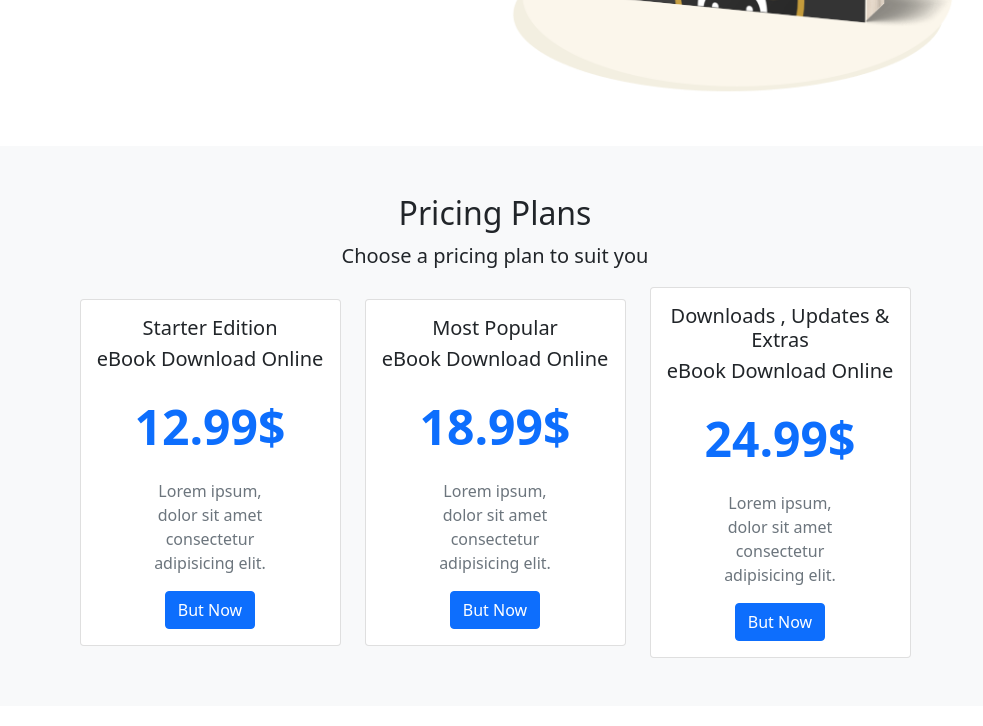
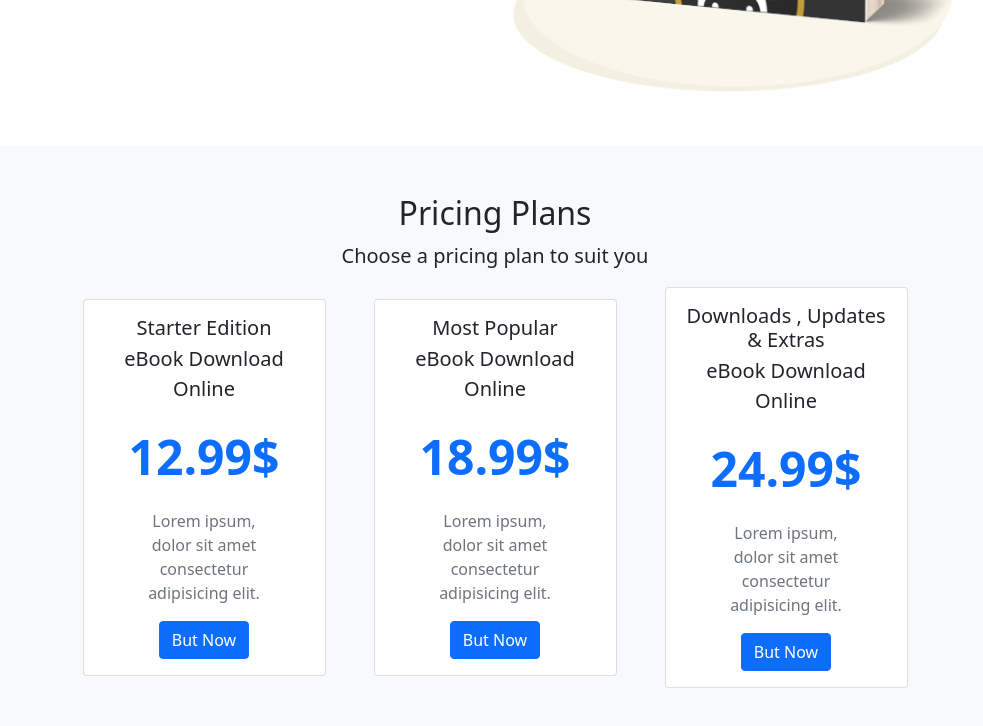
Before and after one commit to ZeyadTarekk/Bootstrap-Learning, a plain HTML site: page First Website/index.html in a window 1280 px wide. Shown: the part 516-1242 px from the top of the page, without its empty margins (145-1128 px from the left). Drawn offline with nearby package versions, Linux system fonts and the light colour scheme.

Commit message:
Adding gap

```diff
--- a/First Website/index.html
+++ b/First Website/index.html
@@ -86,7 +86,7 @@
         <div class="text-center">
           <h2>Pricing Plans</h2>
           <p class="lead text-muter">Choose a pricing plan to suit you</p>
-          <div class="row justify-content-center align-items-center">
+          <div class="row g-5 justify-content-center align-items-center">
             <div class="col-8 col-lg-4 col-xl-3">
               <div class="card">
                 <div class="card-body text-center">
```
